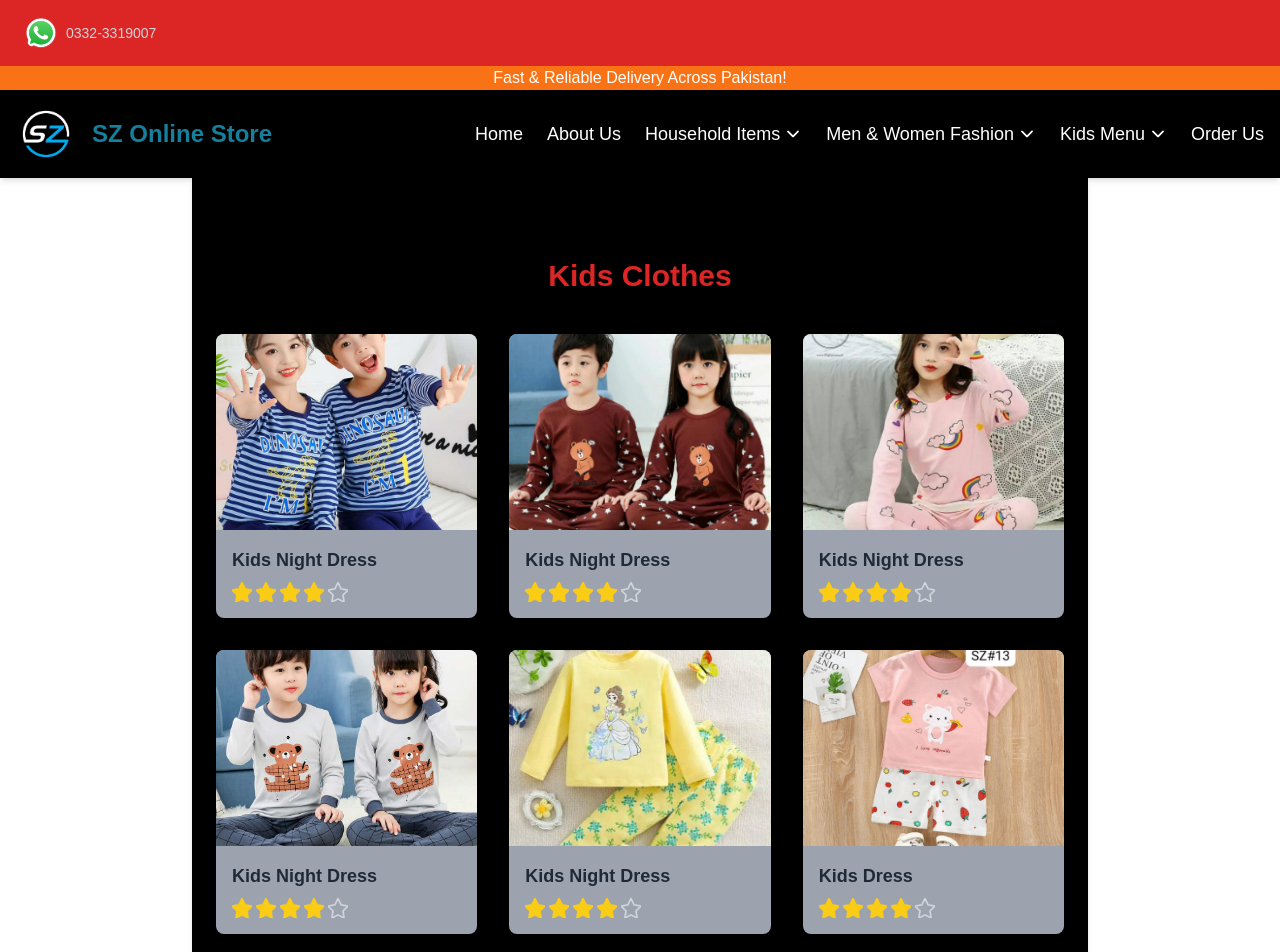
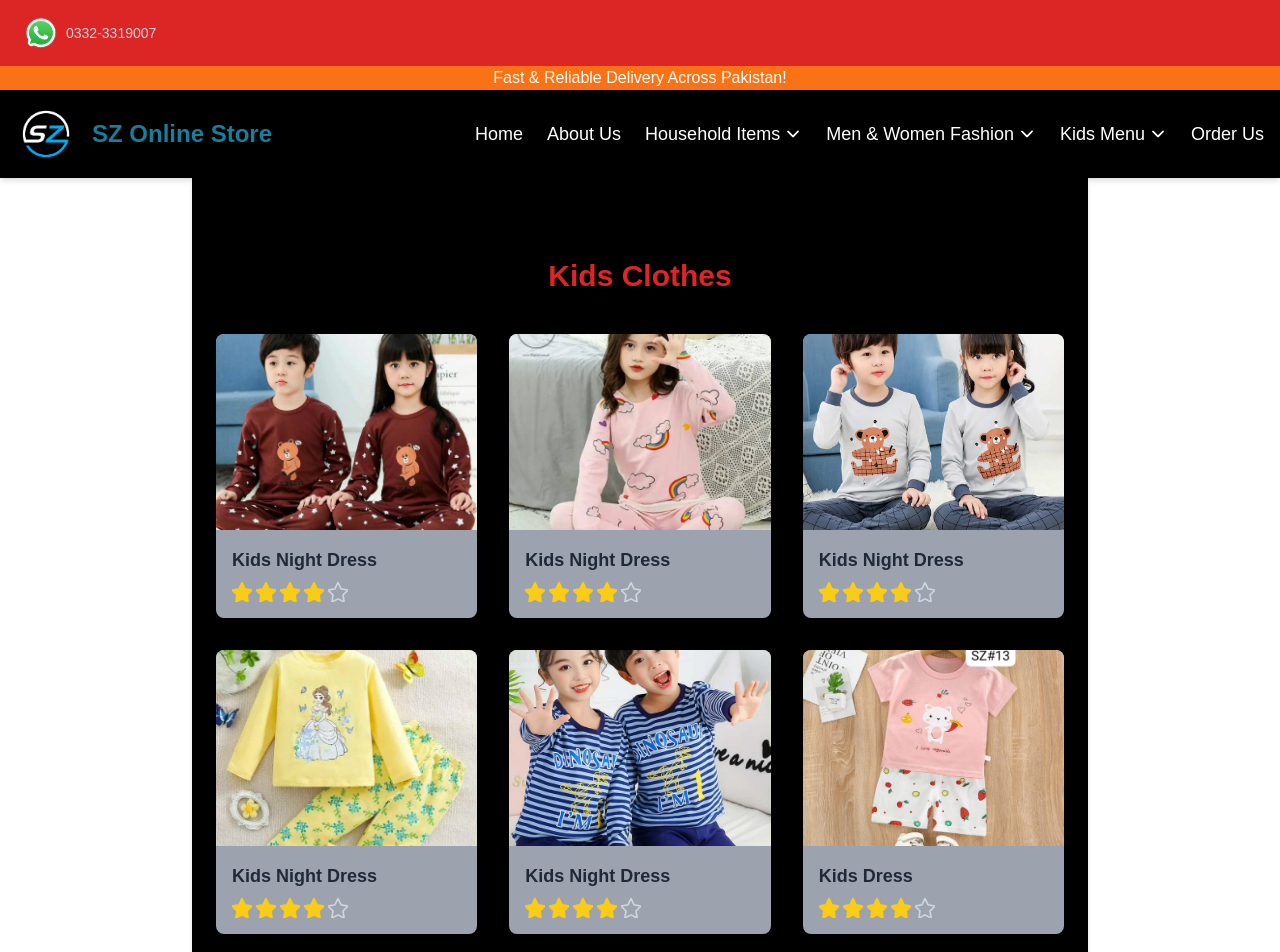
Before and after one commit to SabaZain/sz_onlinestore, a Next.js app: page /Kids_Menu/Clothes in a window 1280 px wide. Shown: the top 952 px of the page. Built offline with nearby package versions, Linux system fonts and the light colour scheme.

Commit message:
online store updated

```diff
--- a/src/app/Kids_Menu/Clothes/page.tsx
+++ b/src/app/Kids_Menu/Clothes/page.tsx
@@ -2,12 +2,7 @@ import ProductCard from "@/app/components/ProductCard";
 
 export default function KidsClothesPage() {
   const products = [
-    {
-      image: '/Image/kidsnight.jpg',
-      name: 'Kids Night Dress',
-      description: '',
-      rating: 4,
-    },
+
      {
       image: '/Image/kidsnight1.jpg',
       name: 'Kids Night Dress',
@@ -28,6 +23,12 @@ export default function KidsClothesPage() {
     },
      {
       image: '/Image/kidsnight5.jpg',
+      name: 'Kids Night Dress',
+      description: '',
+      rating: 4,
+    },
+    {
+      image: '/Image/kidsnight.jpg',
       name: 'Kids Night Dress',
       description: '',
       rating: 4,
```
